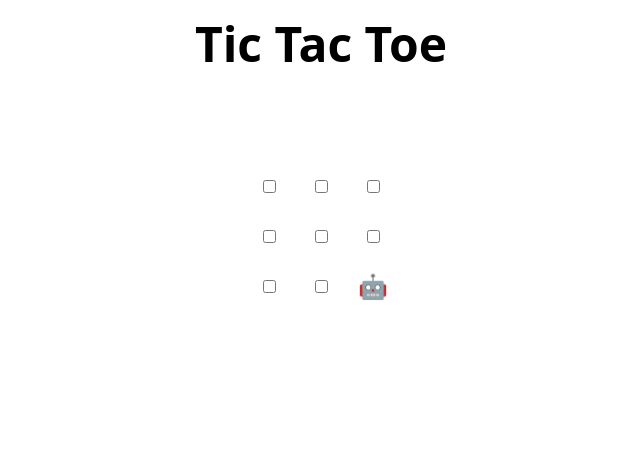
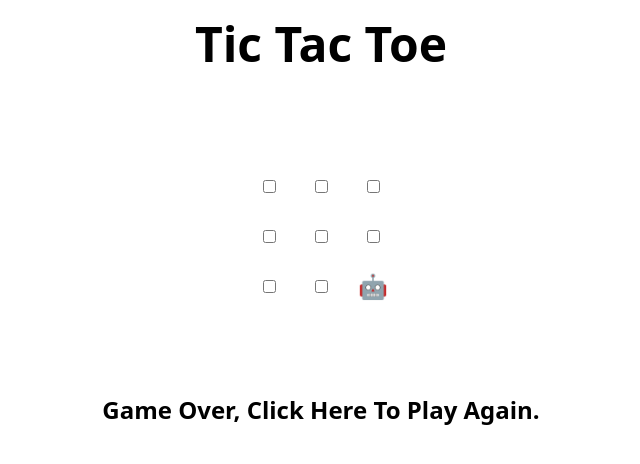
Before and after one commit to 0xTariq-dev/skills-review-pull-requests, a plain HTML site: page index.html in a window 1280 px wide. Shown: the whole page, without its empty margins (319-959 px from the left). Drawn offline with Linux system fonts and the light colour scheme.

Commit message:
Update index.html
Visual Enhancement

```diff
--- a/index.html
+++ b/index.html
@@ -48,7 +48,7 @@
 </table>
 
 <h2 hidden>Game over, refresh to play again 🧑‍💻 🤖!</h2>
-
+<h4>Game Over, Click Here To Play Again.</h4>
 <script>
   // Initialization
   const boxes = Array.from(document.querySelectorAll("td"));
```
